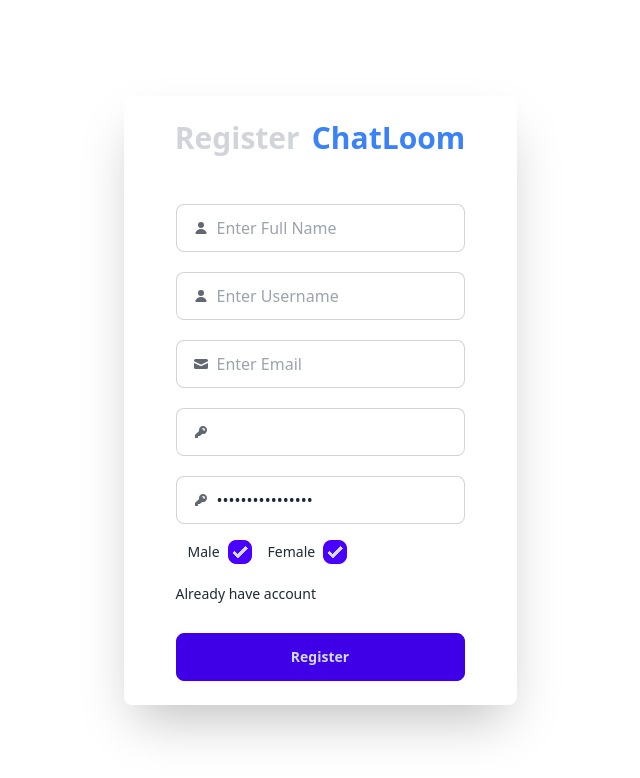
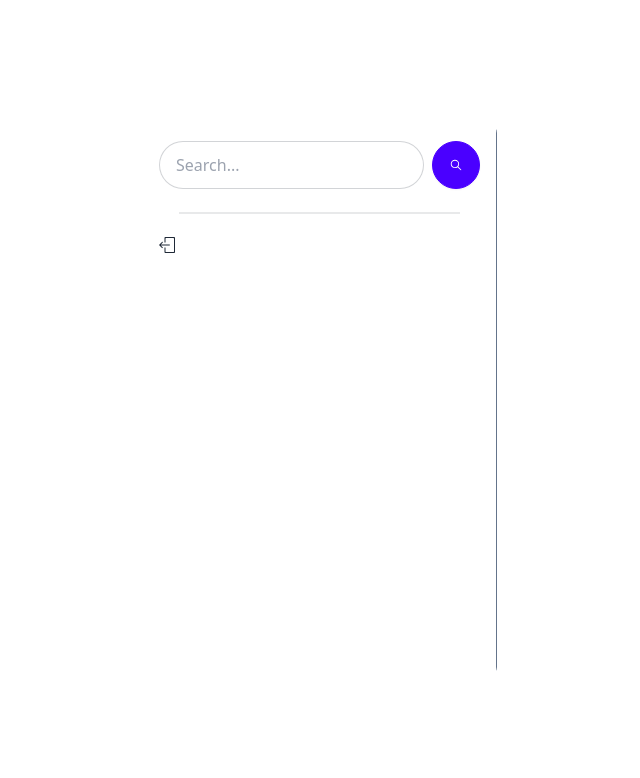
Before and after one commit to Richmond-Andoh/ChatLoom, a React (Vite) app in the folder client/: page / in a window 1280 px wide. Shown: the top 778 px of the page, without its empty margins (320-960 px from the left). Built offline with nearby package versions, Linux system fonts and the light colour scheme.

Commit message:
Home page with sidebar added

```diff
--- a/client/package.json
+++ b/client/package.json
@@ -11,7 +11,8 @@
   },
   "dependencies": {
     "react": "^18.2.0",
-    "react-dom": "^18.2.0"
+    "react-dom": "^18.2.0",
+    "react-icons": "^5.0.1"
   },
   "devDependencies": {
     "@types/react": "^18.2.56",
--- a/client/src/App.jsx
+++ b/client/src/App.jsx
@@ -1,9 +1,11 @@
 // import Login from "./pages/Login"
 import Register from "./pages/register/Register"
+import Home from "./pages/home/Home"
 const App = () => {
   return (
     <div className='flex p-4 h-screen items-center justify-center'>
-      <Register />
+      {/* <Register /> */}
+      <Home />
     </div>
   )
 }
--- a/client/src/components/sidebar/SearchInput.jsx
+++ b/client/src/components/sidebar/SearchInput.jsx
@@ -1,10 +1,14 @@
 import React from 'react'
+import { IoIosSearch } from "react-icons/io";
+
 
 const SearchInput = () => {
   return (
-    <form>
-        <input type="text" placeholder='Search...' className='input input-bordered rounded-full'/>
-
+    <form className='flex'>
+        <input type="text" placeholder='Search...' className='input input-bordered rounded-full mr-2'/>
+        <button type='submit' className='btn btn-circle btn-primary btn-sky-600 text-white'>
+          <IoIosSearch />
+        </button>
     </form>
   )
 }
--- a/client/src/components/sidebar/Sidebar.jsx
+++ b/client/src/components/sidebar/Sidebar.jsx
@@ -1,13 +1,17 @@
 import React from 'react'
+import SearchInput from './SearchInput'
+import { SlLogout } from "react-icons/sl";
+
 
 const Sidebar = () => {
   return (
-    <div>
+    <div className='border-r border-slate-500 p-4 flex flex-col'>
       <SearchInput />
 
-      <div className="divider px-3"></div>
+      <div className="divider px-5"></div>
 
-      <LogoutBtn />
+      {/* <LogoutBtn /> */}
+      <SlLogout className='cursor-pointer' />
     </div>
   )
 }
--- a/client/src/pages/home/Home.jsx
+++ b/client/src/pages/home/Home.jsx
@@ -1,10 +1,12 @@
 import React from 'react'
+import Sidebar from '../../components/sidebar/Sidebar'
 
 const Home = () => {
   return (
     <div className='flex sm:h-[450px] md:h-[550px] rounded-lg overflow-hidden
-       bg-zinc-900 bg-clip-padding backdrop-blur-sm backdrop-filter bg-opacity-0'>
+       bg-gray-300 shadow-3xl bg-clip-padding backdrop-blur-lg backdrop-filter bg-opacity-0'>
 
+      <Sidebar />
     </div>
   )
 }
```
Also changed, not shown: 1 other file (tests, documents, lock files or other folders).
